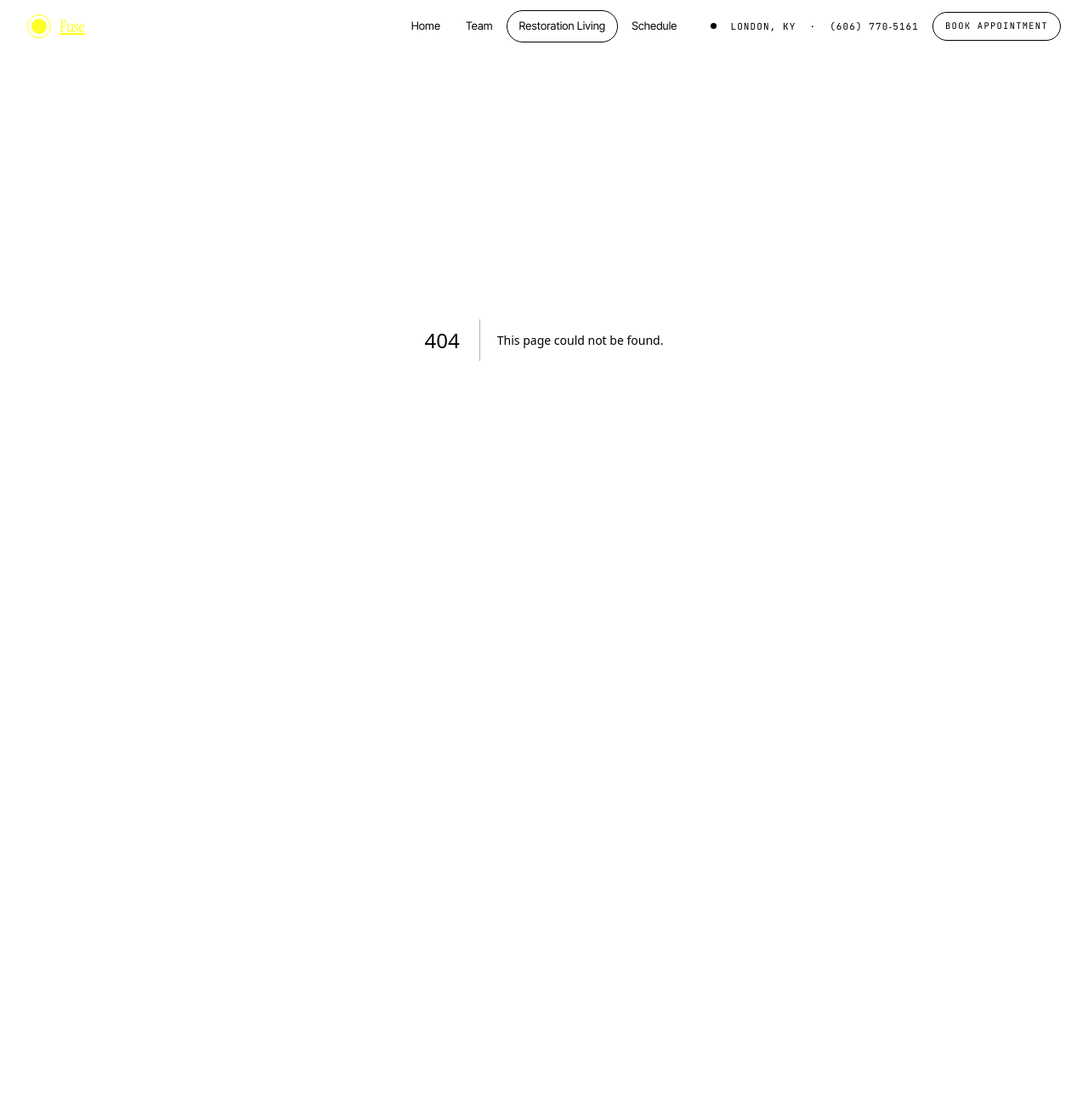
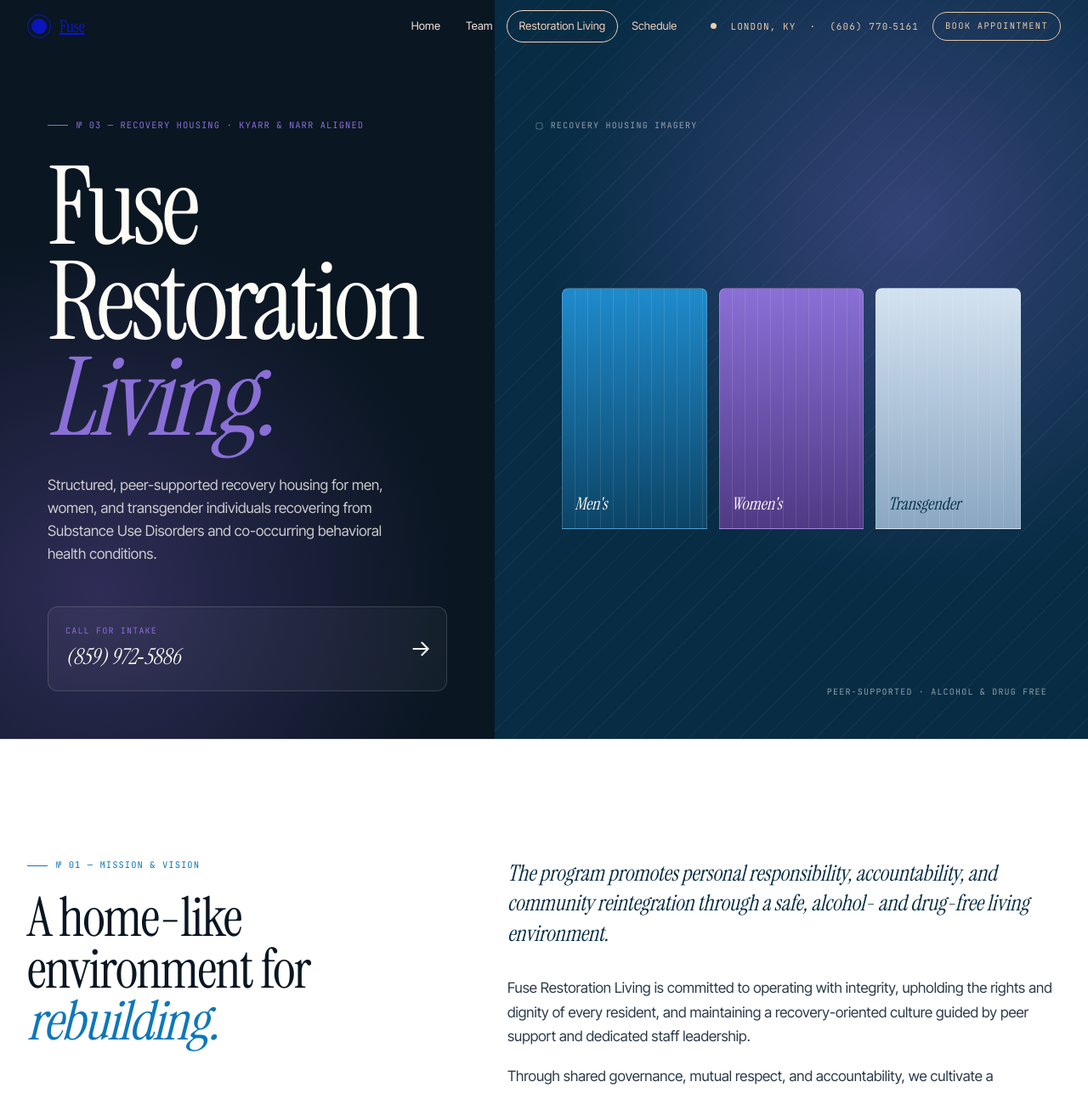
Before and after one commit to cnottingham1990/fuse-medical, a Next.js app: page /restoration-living in a window 1280 px wide. Before the commit this address had no page. Shown: the top 1287 px of the page at 85% size. Before the commit the page ends 800 px from the top, so only its background shows below. Built offline with nearby package versions, Linux system fonts and the light colour scheme.

Commit message:
feat: add Restoration Living page and components

```diff
--- /dev/null
+++ b/app/restoration-living/page.tsx
@@ -0,0 +1,19 @@
+import RestHero from '@/components/restoration-living/RestHero'
+import Mission from '@/components/restoration-living/Mission'
+import Values from '@/components/restoration-living/Values'
+import NonDiscrimination from '@/components/restoration-living/NonDiscrimination'
+import Testimonials from '@/components/restoration-living/Testimonials'
+
+export const metadata = { title: 'Restoration Living — Fuse Medical' }
+
+export default function RestorationLivingPage() {
+  return (
+    <main>
+      <RestHero />
+      <Mission />
+      <Values />
+      <NonDiscrimination />
+      <Testimonials />
+    </main>
+  )
+}
--- /dev/null
+++ b/components/restoration-living/Mission.tsx
@@ -0,0 +1,28 @@
+export default function Mission() {
+  return (
+    <section className="mission">
+      <div className="mission-wrap">
+        <div>
+          <div className="mono mono-label">№ 01 — Mission &amp; Vision</div>
+          <h2>A home-like<br />environment for<br /><span className="it">rebuilding.</span></h2>
+        </div>
+        <div className="body">
+          <p className="intro">
+            The program promotes personal responsibility, accountability, and community reintegration
+            through a safe, alcohol- and drug-free living environment.
+          </p>
+          <p>
+            Fuse Restoration Living is committed to operating with integrity, upholding the rights
+            and dignity of every resident, and maintaining a recovery-oriented culture guided by peer
+            support and dedicated staff leadership.
+          </p>
+          <p>
+            Through shared governance, mutual respect, and accountability, we cultivate a supportive
+            atmosphere where individuals in early recovery can rebuild their lives, restore family
+            relationships, and achieve long-term sobriety.
+          </p>
+        </div>
+      </div>
+    </section>
+  )
+}
--- /dev/null
+++ b/components/restoration-living/NonDiscrimination.tsx
@@ -0,0 +1,31 @@
+const tags = [
+  'Race','Religion','Gender','Gender Identity','Sexual Orientation',
+  'National Origin','Disability','HIV Status','Age',
+]
+
+export default function NonDiscrimination() {
+  return (
+    <section className="ndiscrim">
+      <div className="ndiscrim-wrap">
+        <div>
+          <div className="mono mono-label">№ 03 — Non-Discrimination</div>
+          <h2>Everyone<br />is <span className="it">welcome.</span></h2>
+        </div>
+        <div>
+          <p>
+            Fuse Restoration Living does not discriminate in admission, housing, services, or
+            employment. All applicants meeting admission criteria are considered equally under
+            Fair Housing Protections.
+          </p>
+          <div className="nd-tags">
+            {tags.map((t) => <span key={t}>{t}</span>)}
+          </div>
+          <p style={{ color: 'rgba(253,251,245,.6)', fontSize: '14px' }}>
+            Fuse Restoration Living LLC follows all local, state and federal laws with respect
+            to discrimination.
+          </p>
+        </div>
+      </div>
+    </section>
+  )
+}
--- /dev/null
+++ b/components/restoration-living/RestHero.tsx
@@ -0,0 +1,42 @@
+export default function RestHero() {
+  return (
+    <section className="rest-hero">
+      <div className="rest-hero-l">
+        <div className="rest-hero-l-inner">
+          <div className="mono mono-label">
+            № 03 — Recovery Housing · KYARR &amp; NARR aligned
+          </div>
+          <h1>Fuse<br />Restoration<br /><span className="it">Living.</span></h1>
+          <p>
+            Structured, peer-supported recovery housing for men, women, and transgender individuals
+            recovering from Substance Use Disorders and co-occurring behavioral health conditions.
+          </p>
+        </div>
+        <div className="intake-bar">
+          <div style={{ flex: 1 }}>
+            <div className="k">Call for intake</div>
+            <a href="tel:8599725886" className="n" style={{ color: 'inherit', textDecoration: 'none' }}>
+              (859) 972‑5886
+            </a>
+          </div>
+          <svg width="20" height="20" viewBox="0 0 14 14" fill="none">
+            <path d="M1 7h12M8 2l5 5-5 5" stroke="currentColor" strokeWidth="1.5" strokeLinecap="round" />
+          </svg>
+        </div>
+      </div>
+      <div className="rest-hero-r">
+        <div className="rest-hero-r-inner">
+          <div className="ph">▢ Recovery housing imagery</div>
+          <div className="rest-graphic">
+            <div className="rest-doors">
+              <div className="rest-door d1"><span>Men&apos;s</span></div>
+              <div className="rest-door d2"><span>Women&apos;s</span></div>
+              <div className="rest-door d3"><span>Transgender</span></div>
+            </div>
+          </div>
+          <div className="ph" style={{ textAlign: 'right' }}>Peer-supported · Alcohol &amp; drug free</div>
+        </div>
+      </div>
+    </section>
+  )
+}
--- /dev/null
+++ b/components/restoration-living/Testimonials.tsx
@@ -0,0 +1,36 @@
+const quotes = [
+  { init: 'Q', cls: 'a1', name: 'Quinn', quote: 'Here, you are never judged for your past — you are welcomed for who you are and supported for who you are becoming.' },
+  { init: 'B', cls: 'a2', name: 'Breckan', quote: 'We want every client to feel safe, valued, and reminded that they do not have to walk this journey alone.' },
+  { init: 'A', cls: 'a3', name: 'Alyssa', quote: 'Our goal is to meet people with compassion and understanding, offering hope and support every step of the way.' },
+  { init: 'K', cls: 'a4', name: 'Krystal', quote: 'At Fuse Restoration Living, we believe healing happens best when people are surrounded by kindness, encouragement, and genuine care.' },
+]
+
+export default function Testimonials() {
+  return (
+    <section className="family">
+      <div className="family-wrap">
+        <div className="mono mono-label">№ 04 — Meet the Family</div>
+        <h2>
+          Welcomed for who you are,<br />supported for who<br />
+          you are <span className="it">becoming.</span>
+        </h2>
+        <p className="family-intro">
+          Every person deserves to be welcomed with kindness, compassion, and dignity. From the
+          moment someone walks through our doors, they are met with encouragement, respect, and
+          people who truly care.
+        </p>
+        <div className="q-grid">
+          {quotes.map(({ init, cls, name, quote }) => (
+            <div className="q-item" key={name}>
+              <div className={`av ${cls}`}>{init}</div>
+              <div>
+                <div className="nm">{name}</div>
+                <blockquote>&ldquo;{quote}&rdquo;</blockquote>
+              </div>
+            </div>
+          ))}
+        </div>
+      </div>
+    </section>
+  )
+}
--- /dev/null
+++ b/components/restoration-living/Values.tsx
@@ -0,0 +1,28 @@
+const values = [
+  'Recovery is possible for every individual.',
+  'Residents deserve dignity, respect, and safety.',
+  'Accountability and structure are essential to early recovery.',
+  'Ethical operations protect the integrity of recovery housing.',
+  'Community integration strengthens sobriety outcomes.',
+  'Transparency and compliance are mandatory.',
+]
+
+export default function Values() {
+  return (
+    <section className="values">
+      <div className="values-wrap">
+        <div className="mono mono-label">№ 02 — Core Values</div>
+        <h2>The principles<br />we <span className="it">operate under.</span></h2>
+        <div className="values-rows">
+          {values.map((v, i) => (
+            <div className="v-row" key={i}>
+              <div className="no">0{i + 1}.</div>
+              <div className="txt">{v}</div>
+              <div className="arr">→</div>
+            </div>
+          ))}
+        </div>
+      </div>
+    </section>
+  )
+}
```
Also changed, not shown: 1 other file (tests, documents, lock files or other folders).
